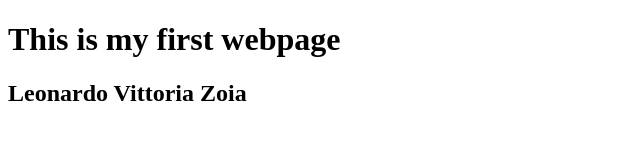
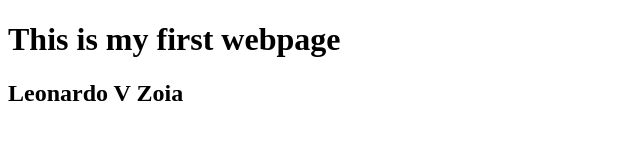
Before and after one commit to lvzoia1/MyFirstProject, a plain HTML site: page Index.html in a window 1280 px wide. Shown: the whole page, without its empty margins (0-640 px from the left). Drawn offline with Linux system fonts and the light colour scheme.

Commit message:
Last change. My middle name's not "Vittoria"

```diff
--- a/Index.html
+++ b/Index.html
@@ -6,6 +6,6 @@
 </head>
 <body>
 <h1>This is my first webpage</h1>
-<h2>Leonardo Vittoria Zoia</h2>
+<h2>Leonardo V Zoia</h2>
 </body>
 </html>
```
